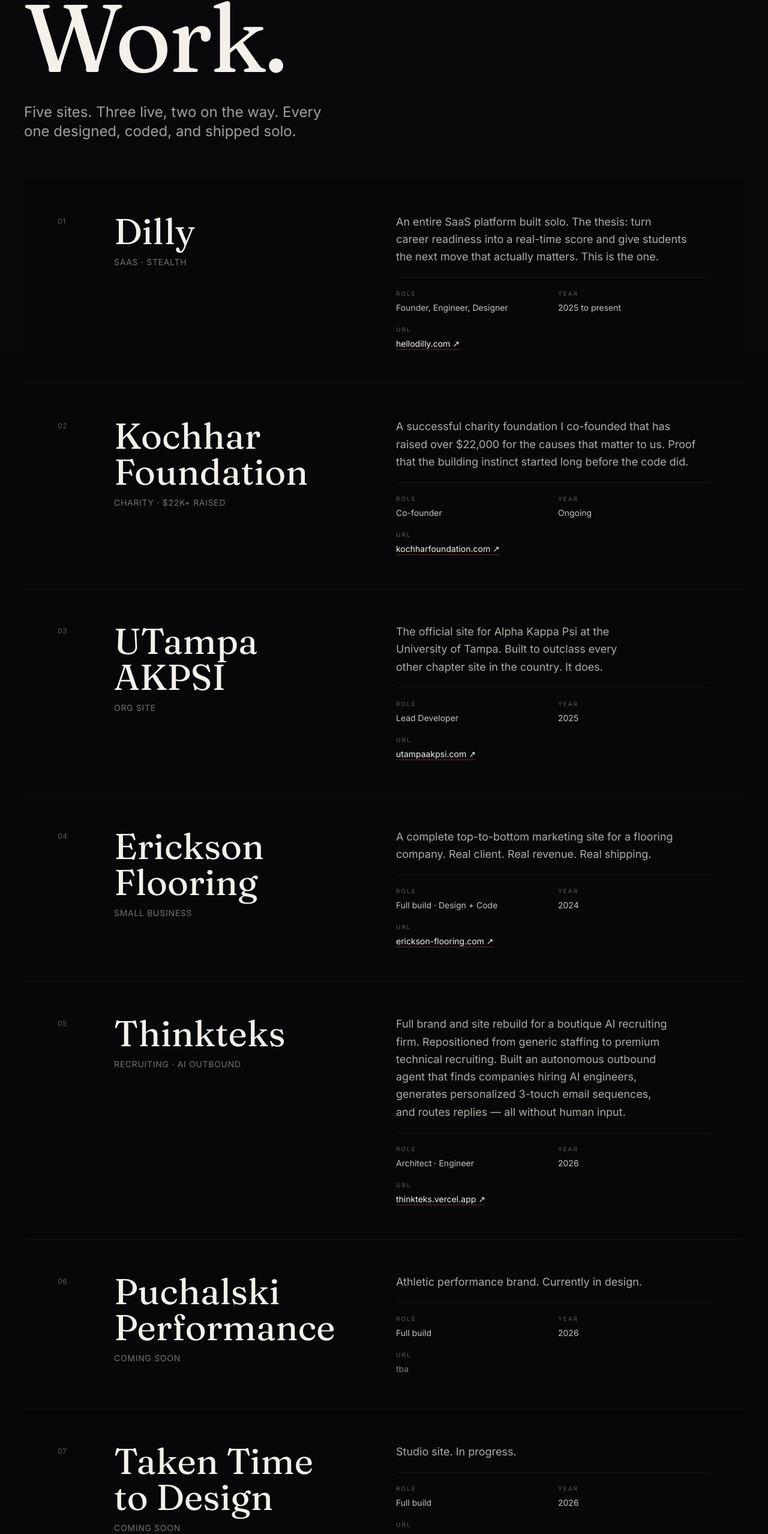
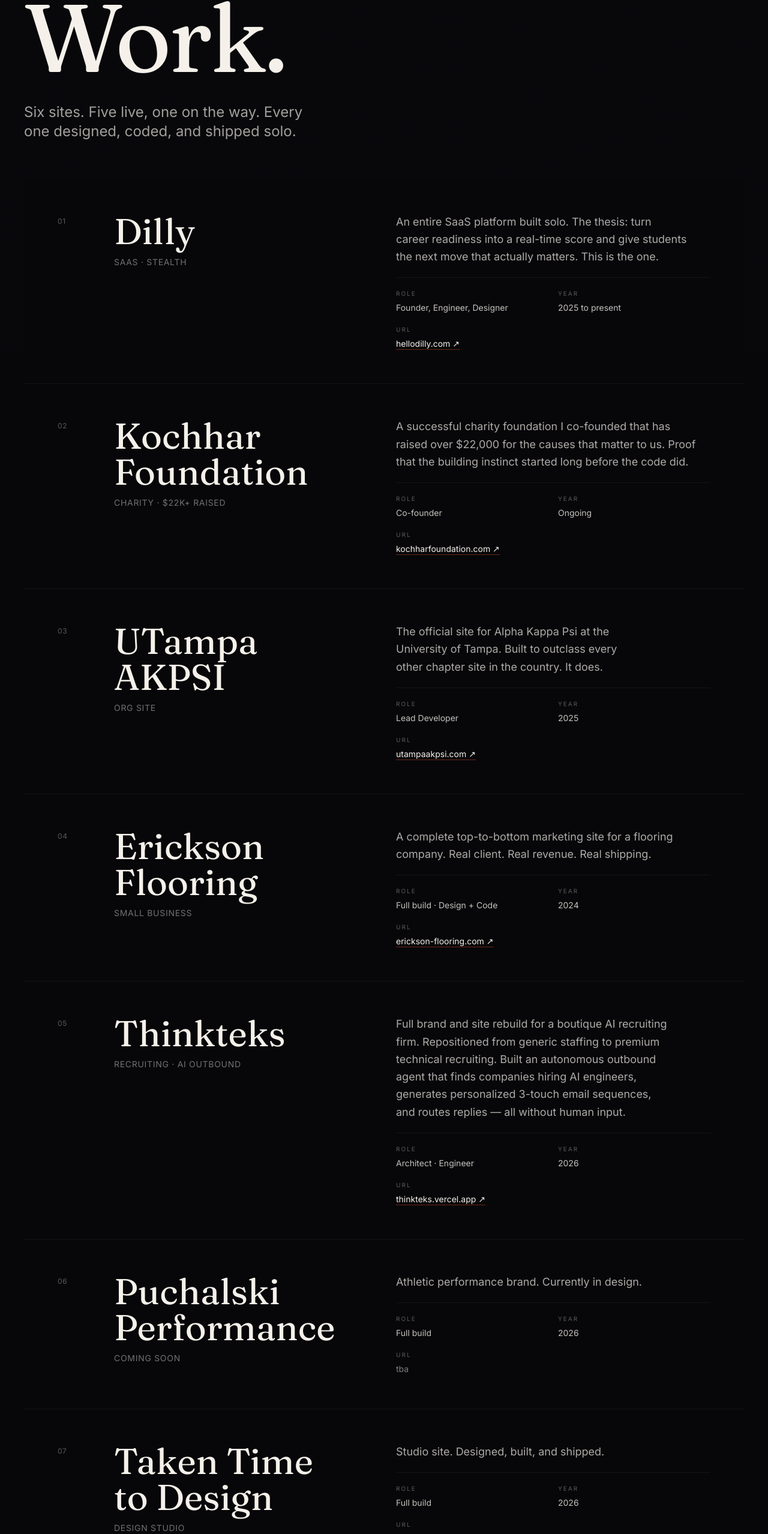
Before and after one commit to Dilan1234321/dilankochhar.com, a Next.js app: page /work in a window 1280 px wide. Shown: the part 214-2771 px from the top of the page at 60% size. Built offline with nearby package versions, Linux system fonts and the light colour scheme.

Commit message:
Update Taken Time to Design: mark live, add URL takentimetodesign.com

```diff
--- a/app/work/page.tsx
+++ b/app/work/page.tsx
@@ -74,11 +74,11 @@
     title: "Taken Time to Design",
     role: "Full build",
     year: "2026",
-    url: "tba",
-    href: null,
-    tag: "Coming soon",
-    body: "Studio site. In progress.",
-    status: "wip",
+    url: "takentimetodesign.com",
+    href: "https://takentimetodesign.com",
+    tag: "Design Studio",
+    body: "Studio site. Designed, built, and shipped.",
+    status: "live",
   },
 ];
 
@@ -92,7 +92,7 @@
             Work.
           </h1>
           <p className="mt-10 max-w-3xl text-xl md:text-2xl text-bone/65 text-balance leading-snug">
-            Five sites. Three live, two on the way. Every one designed, coded, and shipped solo.
+            Six sites. Five live, one on the way. Every one designed, coded, and shipped solo.
           </p>
         </div>
       </section>
```
